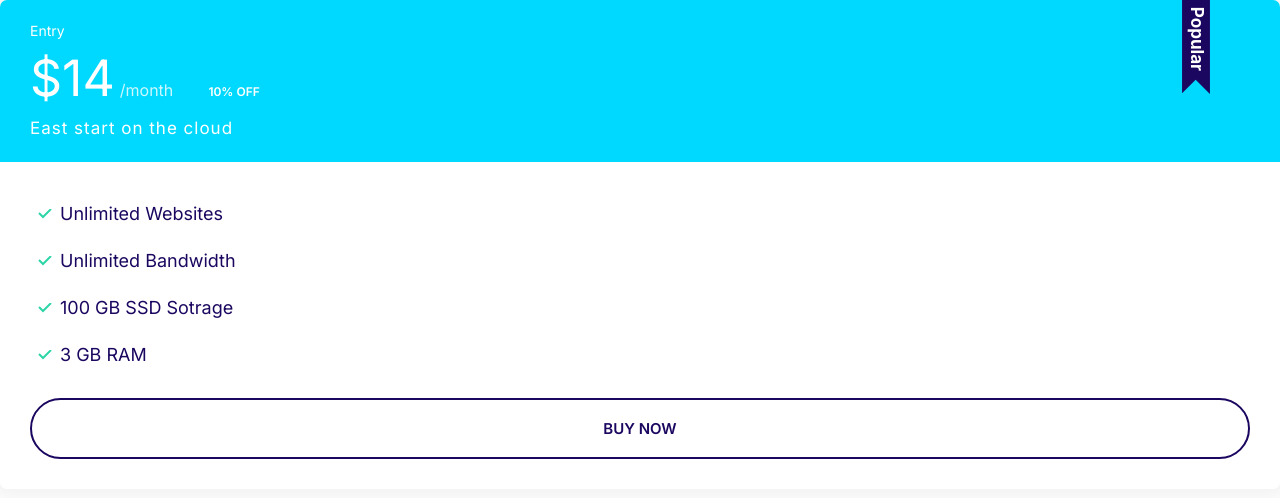
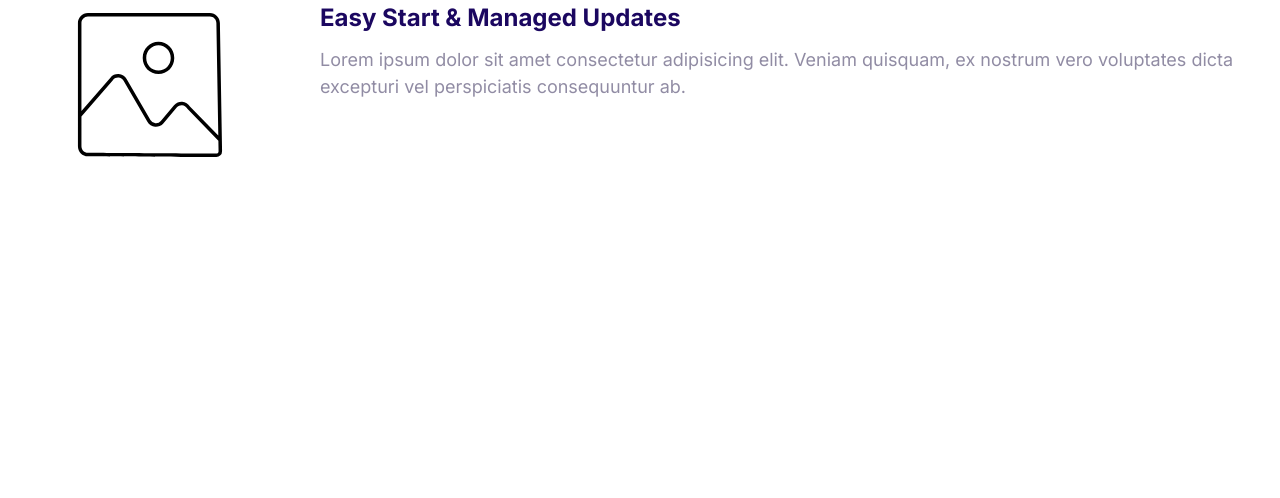
Before and after one commit to Naziasuleman/Moshify_CourseProject, a plain HTML site: page index.html in a window 1280 px wide. Drawn offline with Linux system fonts and the light colour scheme.

Commit message:
Define the media objects

```diff
--- a/css/styles.css
+++ b/css/styles.css
@@ -11,83 +11,83 @@
 
 *,
 *::after,
-*::before{
+*::before {
   box-sizing: border-box;
 }
 /* Typography*/
-html{
+html {
   font-size: 62.5%;
 }
 
-body{
+body {
   font-family: Inter, Arial, Helvetica, sans-serif;
   color: var(--color-body);
   font-size: 2.4rem;
   line-height: 1.5;
 }
 
-h1, h2, h3 {
+h1,
+h2,
+h3 {
   color: var(--color-headings);
   margin-bottom: 1rem;
 }
 
-h1{
+h1 {
   font-size: 7rem;
 }
-h2{
+h2 {
   font-size: 4rem;
 }
-h3{
+h3 {
   font-size: 3rem;
 }
 
-p{
+p {
   margin-top: 0;
 }
 /* for laptops screen */
 @media screen and (min-width: 1024px) {
-    body{
+  body {
     font-size: 1.8rem;
   }
-    h1{
+  h1 {
     font-size: 8rem;
   }
-    h2{
+  h2 {
     font-size: 4rem;
   }
-    h3{
+  h3 {
     font-size: 2.4rem;
   }
 }
 
-
 /*  Links  */
-a{
+a {
   text-decoration: none;
 }
-.link-arrow{
+.link-arrow {
   color: var(--color-accent);
   text-transform: uppercase;
   font-size: 2rem;
   font-weight: bold;
 }
 
-.link-arrow::after{
+.link-arrow::after {
   content: "-->";
   margin-left: 5px;
   transition: margin 0.15s;
 }
 
-.link-arrow:hover::after{
+.link-arrow:hover::after {
   margin-left: 10px;
 }
 
 @media screen and (min-width: 1024px) {
-    .link-arrow{
+  .link-arrow {
     font-size: 1.5rem;
   }
 }
-
 
 /*   Badges  */
 .badge {
@@ -98,8 +98,8 @@ a{
   white-space: nowrap;
 }
 
-.badge--primary{
-    background:var(--color-primary) ;
+.badge--primary {
+  background: var(--color-primary);
   color: #fff;
 }
 
@@ -108,28 +108,27 @@ a{
   color: #fff;
 }
 
-.badge--small{
+.badge--small {
   font-size: 1.6rem;
 }
 
-@media screen and (min-width: 1024px){
-    .badge{
-        font-size: 1.5rem;;
+@media screen and (min-width: 1024px) {
+  .badge {
+    font-size: 1.5rem;
   }
-    .badge--small{
+  .badge--small {
     font-size: 1.2rem;
   }
-
 }
 
 /*  Lists  */
-.list{
+.list {
   list-style: none;
   padding-left: 0;
   color: var(--color-headings);
 }
 
-.list--inline .list__item{
+.list--inline .list__item {
   display: inline-block;
   margin-right: 2rem;
 }
@@ -139,24 +138,23 @@ a{
   padding-left: 3rem;
 }
 
-.list--tick .list__item{
+.list--tick .list__item {
   padding-left: 0.5rem;
   margin-bottom: 1rem;
 }
 
-@media screen and (min-width:1024px){
-    .list--tick .list__item{
+@media screen and (min-width: 1024px) {
+  .list--tick .list__item {
     padding-left: 0;
   }
-
 }
 
 /*  Icons */
-.icons{
+.icons {
   width: 40px;
   height: 40px;
 }
-.icon--primary{
+.icon--primary {
   fill: var(--color-primary);
 }
 
@@ -171,7 +169,7 @@ a{
 }
 
 /* Buttons */
-.btn{
+.btn {
   border-radius: 40px;
   border: 0;
   cursor: pointer;
@@ -184,15 +182,15 @@ a{
   text-align: center;
 }
 
-.btn--primary{
+.btn--primary {
   background: var(--color-primary);
   color: #fff;
 }
-.btn--primary:hover{
+.btn--primary:hover {
   background: #3a8ffd;
 }
 
-.btn--secondary{
+.btn--secondary {
   background: var(--color-secondary);
   color: #fff;
 }
@@ -200,7 +198,7 @@ a{
   background: #00c8eb;
 }
 
-.btn--accent{
+.btn--accent {
   background: var(--color-accent);
   color: #fff;
 }
@@ -208,12 +206,12 @@ a{
   background: #ec3000;
 }
 
-.btn--block{
+.btn--block {
   width: 100%;
   display: inline-block;
 }
 
-.btn--outline{
+.btn--outline {
   background: #fff;
   color: var(--color-headings);
   border: 2px solid var(--color-headings);
@@ -223,15 +221,14 @@ a{
   color: #fff;
 }
 
-
-@media screen and (min-width: 1024px){
-    .btn{
+@media screen and (min-width: 1024px) {
+  .btn {
     font-size: 1.5rem;
   }
 }
 
 /*  Input  */
-.input{
+.input {
   border-radius: var(--border-radius);
   border: 1px solid var(--color-border);
   color: var(--color-headings);
@@ -248,17 +245,17 @@ a{
   border-radius: var(--border-radius);
   display: flex;
 }
-.input-group .input{
+.input-group .input {
   border: 0;
   flex-grow: 1;
   padding: 1.5rem 1rem;
 }
 
-.input-group .btn{
+.input-group .btn {
   margin: 4px;
 }
 
-@media screen and (min-width:1024px){
+@media screen and (min-width: 1024px) {
   .input {
     font-size: 1.5rem;
   }
@@ -285,7 +282,6 @@ a{
   background: var(--color-secondary);
   color: #fff;
 }
-
 
 /* Plans */
 .plan__name {
@@ -347,3 +343,20 @@ a{
     font-size: 1.7rem;
   }
 }
+
+/* Media */
+.media {
+  display: flex;
+}
+
+.media__title {
+  margin-top: 0;
+}
+
+.media__body {
+  margin: 0 2rem;
+}
+
+.media__image {
+  margin-top: 1rem;
+}
--- a/index.html
+++ b/index.html
@@ -15,24 +15,19 @@
     <link rel="stylesheet" href="css/styles.css" />
   </head>
   <body>
-    <div class="plan plan--popular">
-      <div class="card card--secondary">
-        <header class="card__header">
-          <h3 class="plan__name">Entry</h3>
-          <span class="plan__price">$14</span>
-          <span class="plan__billing-cycle">/month</span>
-          <span class="badge badge--secondary badge--small">10% OFF</span>
-          <span class="plan__description">East start on the cloud</span>
-        </header>
-        <div class="card__body">
-          <ul class="list list--tick">
-            <li class="list__item">Unlimited Websites</li>
-            <li class="list__item">Unlimited Bandwidth</li>
-            <li class="list__item">100 GB SSD Sotrage</li>
-            <li class="list__item">3 GB RAM</li>
-          </ul>
-          <button class="btn btn--outline btn--block">Buy Now</button>
-        </div>
+    <div class="media">
+      <div class="media__image">
+        <svg class="icon icon--primary">
+          <use xlink:href="images/sprite.svg#snap"></use>
+        </svg>
+      </div>
+      <div class="media__body">
+        <h3 class="media__title">Easy Start & Managed Updates</h3>
+        <p>
+          Lorem ipsum dolor sit amet consectetur adipisicing elit. Veniam
+          quisquam, ex nostrum vero voluptates dicta excepturi vel perspiciatis
+          consequuntur ab.
+        </p>
       </div>
     </div>
   </body>
```
Also changed, not shown: components/media.html (added, +15 -0 lines). Lines whose indentation alone changed are shown as unchanged.
